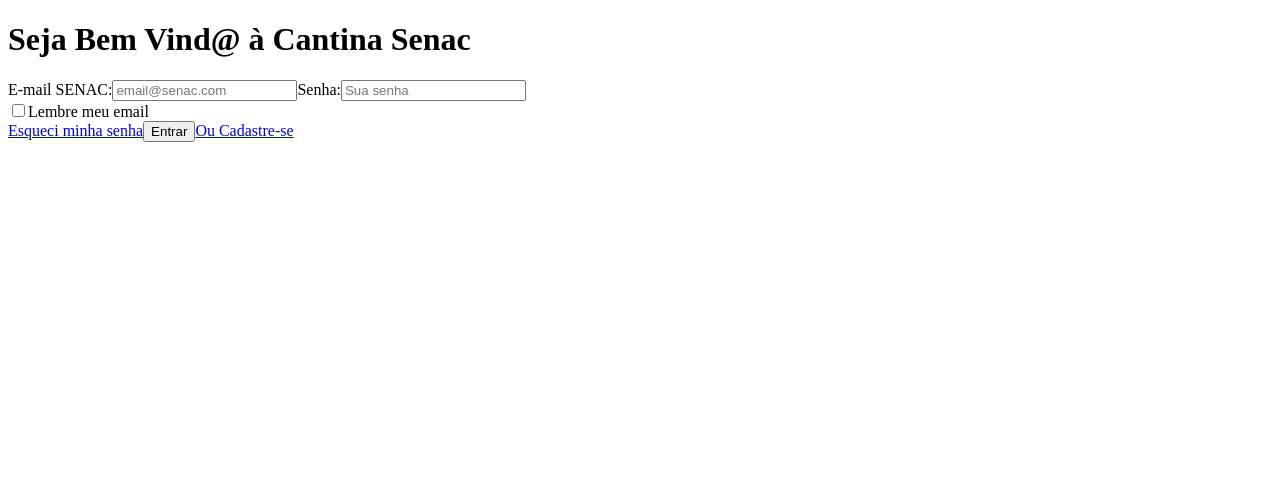
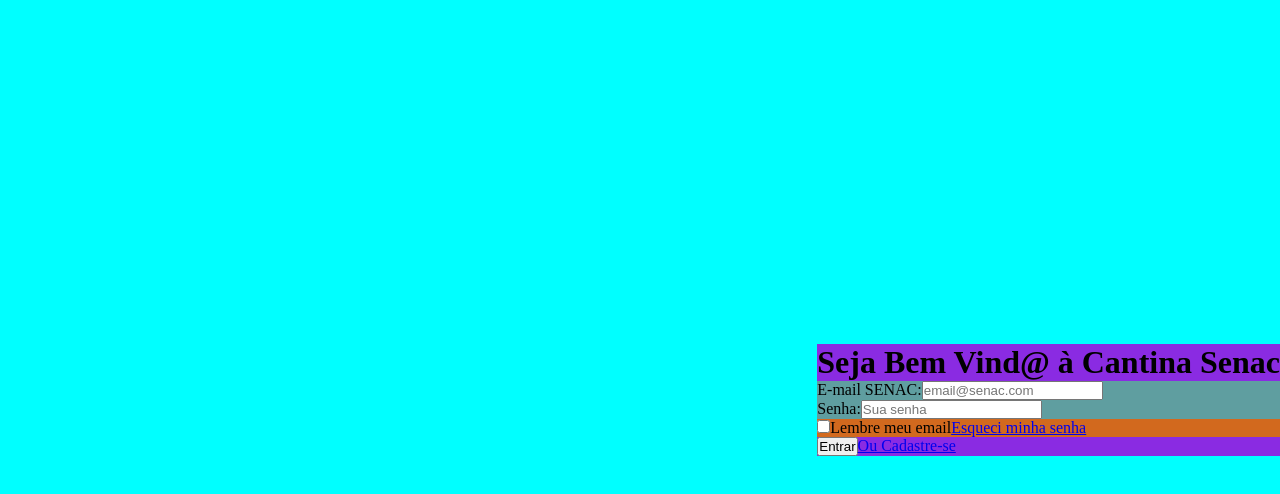
Before and after one commit to prof-lucas-senac/cantina-senac-2025-front, an Angular app: page / in a window 1280 px wide. Shown: the top 494 px of the page. Built offline with nearby package versions, Linux system fonts and the light colour scheme.

Commit message:
estilizacao-login-component-css

```diff
--- a/src/app/components/login/login.component.css
+++ b/src/app/components/login/login.component.css
@@ -0,0 +1,22 @@
+.div-principal {
+    display: flex;
+    background-color: aqua;
+    height: 100vh;
+    width: 100%;
+    align-items: center;
+    justify-content: flex-end;
+}
+
+.div-formulario {
+    background-color: blueviolet;
+}
+
+.div-input
+{
+    background-color: cadetblue;
+}
+
+.div-formulario-inferior {
+    display: flex;
+    background-color: chocolate;
+}
--- a/src/app/components/login/login.component.html
+++ b/src/app/components/login/login.component.html
@@ -1,20 +1,33 @@
+<div class="div-principal">
+  <div class="div-formulario">
     <h1>Seja Bem Vind&#64; à Cantina Senac</h1>
 
     <form>
+      <div class="div-input">
         <label for="email">E-mail SENAC:</label>
         <input type="email" id="email" placeholder="email@senac.com">
+      </div>
 
+
+      <div class="div-input">
         <label for="password">Senha:</label>
         <input type="password" id="password" placeholder="Sua senha">
+      </div>
 
+    </form>
+
+    <div class="div-formulario-inferior">
       <div>
         <input type="checkbox" id="lembre-me">
         <label for="lembre-me">Lembre meu email</label>
       </div>
+      <a class="formulario" href="#">Esqueci minha senha</a>
 
-  <a href="#">Esqueci minha senha</a>
+    </div>
 
     <button type="submit">Entrar</button>
 
     <a href="#">Ou Cadastre-se</a>
-</form>
+  </div>
+
+</div>
--- a/src/styles.css
+++ b/src/styles.css
@@ -1,8 +1,4 @@
-
-header{
-    font-size: 40px;
+* {
+    margin: 0;
+    padding: 0%;
 }
-
-body{
-    font-family: 'Arial, 'Arial, Helvetica, sans-serif'
-}
```
Lines whose indentation alone changed are shown as unchanged.
